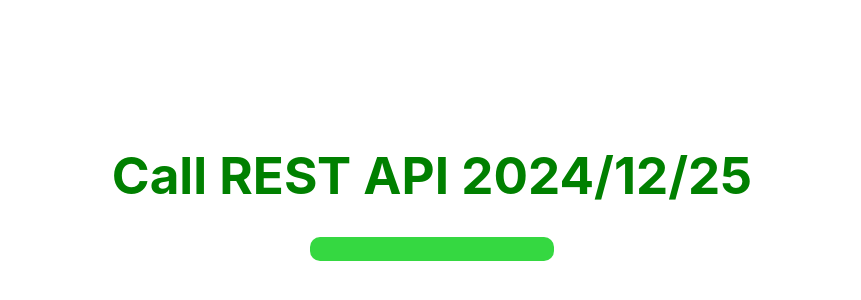
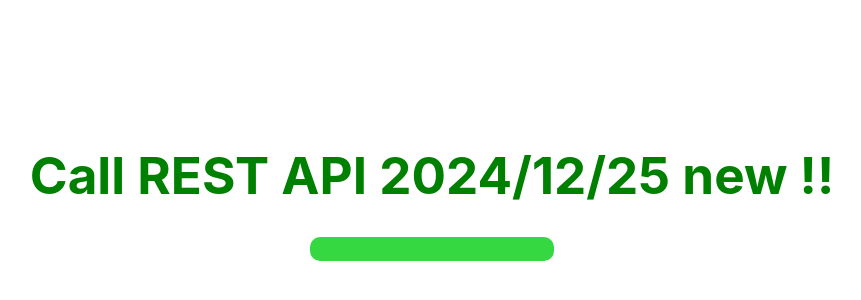
Before and after one commit to up1/demo-frontend-reactjs, a React (Vite) app: page / in a window 1280 px wide. Shown: the part 208-508 px from the top of the page, without its empty margins (208-1069 px from the left). Built offline with nearby package versions, Linux system fonts and the light colour scheme; no server answers.

Commit message:
Update App.jsx

```diff
--- a/src/App.jsx
+++ b/src/App.jsx
@@ -18,7 +18,7 @@ function App() {
 
   return (
     <div className="App">
-      <h1 data-testid="message_text" style={{ color: "green" }}>Call REST API 2024/12/25</h1>
+      <h1 data-testid="message_text" style={{ color: "green" }}>Call REST API 2024/12/25 new !!</h1>
       <center>
         <div
           style={{
```
